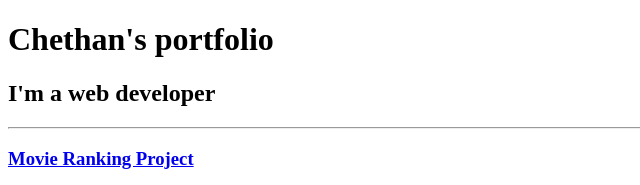
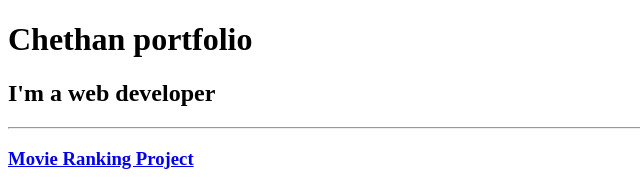
Before and after one commit to chethanac15/Html-portfolio, a plain HTML site: page index.html in a window 1280 px wide. Shown: the top 185 px of the page, 0-640 px from the left. Drawn offline with Linux system fonts and the light colour scheme.

Commit message:
Update index.html

```diff
--- a/index.html
+++ b/index.html
@@ -7,7 +7,7 @@
             </title>
           </head>
           <body>
-            <h1>Chethan's portfolio</h1>
+            <h1>Chethan  portfolio</h1>
             <h2>I'm a web developer</h2>
 
     <hr/>
```
